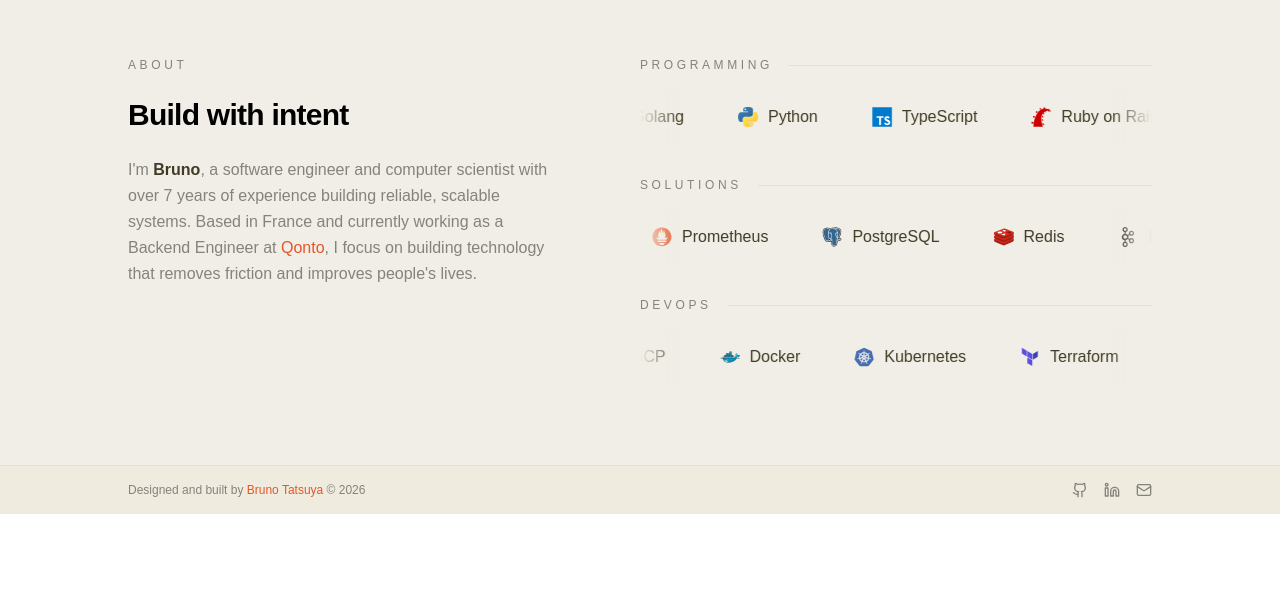
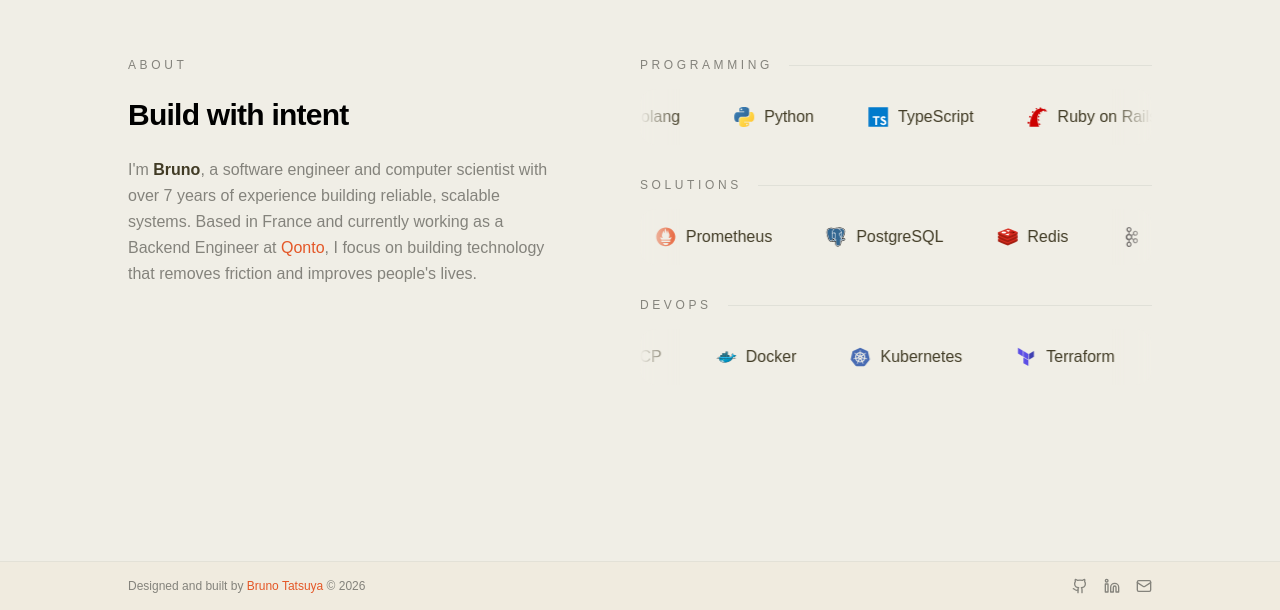
Before and after one commit to brunotatsuya/brunotatsuya.dev, a Next.js app: page / in a window 1280 px wide. Shown: the part 839-1449 px from the top of the page. Before the commit the page ends 1353 px from the top, so only its background shows below. Built offline with nearby package versions, Linux system fonts and the light colour scheme; a web font is replaced by a local one.

Commit message:
Add spacing below About section

```diff
--- a/src/app/(index)/components/about/about.tsx
+++ b/src/app/(index)/components/about/about.tsx
@@ -11,7 +11,7 @@
   return (
     <section
       id="about"
-      className="bg-background relative scroll-mt-4 font-mono pb-16 md:pb-20"
+      className="bg-background relative scroll-mt-4 font-mono pb-16 md:pb-20 mb-16 md:mb-24"
     >
       <div className="relative mx-auto flex w-full max-w-6xl flex-col gap-12 px-8 pt-14 md:flex-row md:items-start md:gap-20 md:px-12 md:pt-24 lg:px-16">
         <BlurReveal className="flex flex-col gap-6 md:w-6/12">
```
